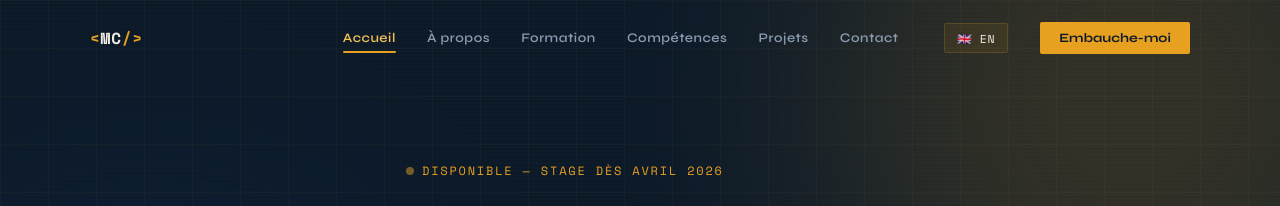
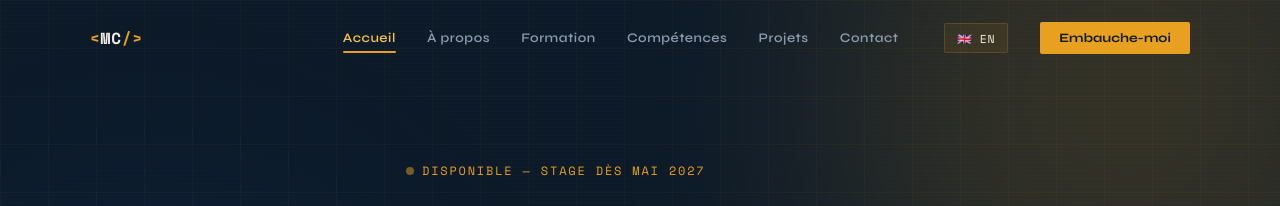
Before and after one commit to miamcookie/portfolio, a React (Vite) app: page / in a window 1280 px wide. Shown: the top 206 px of the page. Built offline with nearby package versions, Linux system fonts and the light colour scheme.

Commit message:
mise a jour des informations

```diff
--- a/src/data/content.js
+++ b/src/data/content.js
@@ -12,7 +12,7 @@ export const content = {
       cta: 'Embauche-moi',
     },
     hero: {
-      badge:       'Disponible — Stage dès Avril 2026',
+      badge:       'Disponible — Stage dès Mai 2027',
       subtitle:    'Étudiant BUT Informatique · IUT Montreuil',
       description: "Développeur en 3ième année de BUT Informatique, passionné par la création d'applications et l'architecture logicielle. Recherche un stage en développement de 12 semaines.",
       cta1:        'Voir mes projets',
@@ -170,7 +170,7 @@ export const content = {
       cta: 'Hire me',
     },
     hero: {
-      badge:       'Available — Internship from April 2026',
+      badge:       'Available — Internship from May 2027',
       subtitle:    'Computer Science Student · IUT Montreuil',
       description: "Thrid-year Bachelor of Technology in Computer Science, passionate about building applications and software architecture. Looking for an 12-week internship.",
       cta1:        'See my projects',
```
